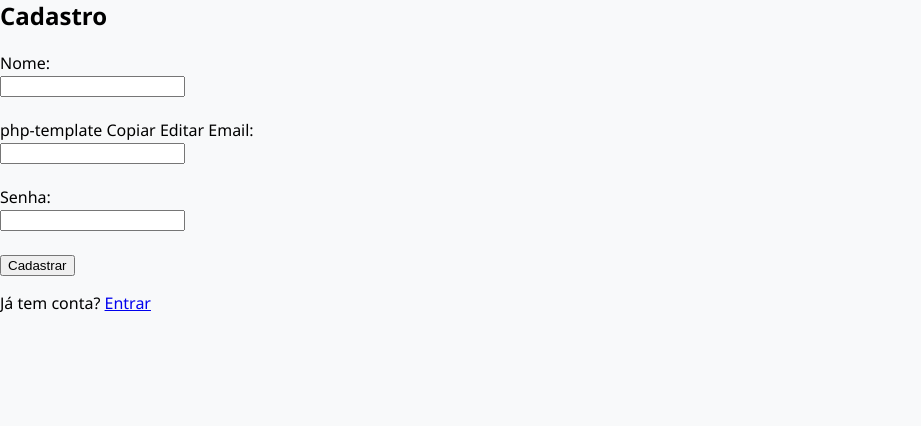
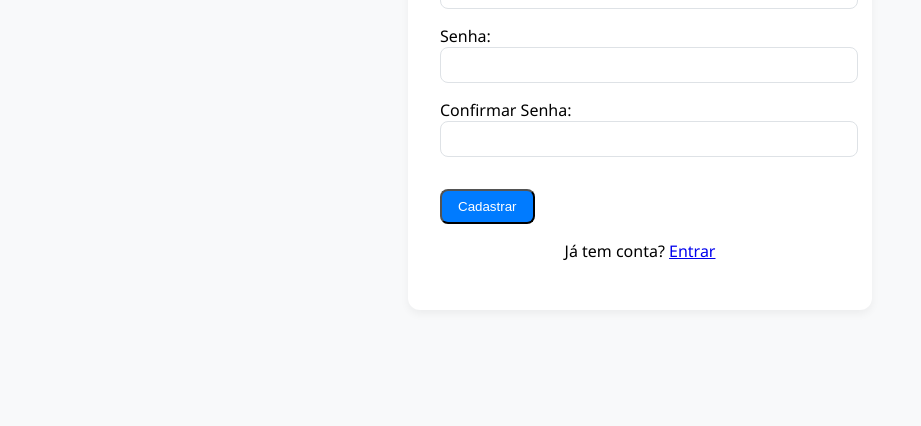
Before and after one commit to GustavoLarre/MOVBR, a Flask app: page /registro in a window 1280 px wide. Shown: the part 374-800 px from the top of the page, without its empty margins (0-921 px from the left). Run offline with Flask 3, Linux system fonts and the light colour scheme.

Commit message:
Quase Lá

```diff
--- a/movbr-flask/requirements.txt
+++ b/movbr-flask/requirements.txt
@@ -4,3 +4,4 @@ dnspython==2.4.2
 pandas==2.2.2
 flask-bcrypt==1.0.1
 flask-login==0.6.3
+requests==2.31.0
--- a/movbr-flask/static/css/style.css
+++ b/movbr-flask/static/css/style.css
@@ -1,3 +1,17 @@
+.nav-links a {
+  background-color: #e9ecef;
+  border: none;
+  padding: 0.5rem 1rem;
+  border-radius: 20px;
+  cursor: pointer;
+  font-size: 0.9rem;
+  text-decoration: none;
+  color: inherit;
+}
+
+.nav-links a:hover {
+  background-color: #ced4da;
+}
 body {
   margin: 0;
   font-family: "Segoe UI", sans-serif;
--- a/movbr-flask/templates/base.html
+++ b/movbr-flask/templates/base.html
@@ -1,9 +1,16 @@
 <!DOCTYPE html>
 <html lang="pt-br">
   <head>
+    <link
+      href="https://fonts.googleapis.com/css2?family=Material+Symbols+Outlined"
+      rel="stylesheet"
+    />
     <meta charset="UTF-8" />
     <title>{% block title %}MOVBR - TourMap{% endblock %}</title>
-    <link rel="stylesheet" href="{{ url_for('static', filename='css/style.css') }}" />
+    <link
+      rel="stylesheet"
+      href="{{ url_for('static', filename='css/style.css') }}"
+    />
     <link rel="stylesheet" href="https://unpkg.com/leaflet/dist/leaflet.css" />
     <script src="https://unpkg.com/leaflet/dist/leaflet.js"></script>
   </head>
@@ -11,10 +18,14 @@
     <header class="header">
       <h1 class="logo"><a href="{{ url_for('home') }}">MOVBR</a></h1>
 
-      <form method="get" class="search-box">
-        <input type="text" name="q" placeholder="Buscar ponto, parada ou rota..." />
+      <form method="get" action="{{ url_for('home') }}" class="search-box">
+        <input
+          type="text"
+          name="q"
+          placeholder="Buscar ponto, parada ou rota..."
+        />
         <button type="submit">
-          <img src="{{ url_for('static', filename='icons/search.svg') }}" alt="Buscar" />
+          <span class="material-symbols-outlined">search</span>
         </button>
       </form>
 
@@ -33,19 +44,16 @@
       </nav>
     </header>
 
-    {% with messages = get_flashed_messages(with_categories=true) %}
-      {% if messages %}
+    {% with messages = get_flashed_messages(with_categories=true) %} {% if
+    messages %}
     <ul class="flash-messages">
       {% for category, message in messages %}
       <li class="flash {{ category }}">{{ message }}</li>
       {% endfor %}
     </ul>
-      {% endif %}
-    {% endwith %}
+    {% endif %} {% endwith %}
 
-    <main>
-      {% block content %}{% endblock %}
-    </main>
+    <main>{% block content %}{% endblock %}</main>
 
     {% block scripts %}
     <script>
--- a/movbr-flask/templates/registro.html
+++ b/movbr-flask/templates/registro.html
@@ -1,17 +1,61 @@
-{% extends "base.html" %} {% block content %}
+{% extends "base.html" %} {% block title %}Cadastro{% endblock %} {% block
+content %}
 
-<h2>Cadastro</h2>
-<form method="post" class="form-auth">
-  <label for="nome">Nome:</label><br />
-  <input type="text" id="nome" name="nome" required /><br /><br />
-  php-template Copiar Editar
-  <label for="email">Email:</label><br />
-  <input type="email" id="email" name="email" required /><br /><br />
+<div class="card login-card">
+  <h2 class="form-title">Criar uma nova conta</h2>
+  <form method="post" class="form-auth" onsubmit="return validarFormulario();">
+    <div class="form-group">
+      <label for="nome">Nome:</label>
+      <input type="text" id="nome" name="nome" required class="form-input" />
+    </div>
+    <div class="form-group">
+      <label for="email">Email:</label>
+      <input type="email" id="email" name="email" required class="form-input" />
+    </div>
 
-  <label for="senha">Senha:</label><br />
-  <input type="password" id="senha" name="senha" required /><br /><br />
+    <div class="form-group">
+      <label for="senha">Senha:</label>
+      <input
+        type="password"
+        id="senha"
+        name="senha"
+        required
+        class="form-input"
+      />
+    </div>
 
-  <button type="submit">Cadastrar</button>
-</form>
-<p>Já tem conta? <a href="{{ url_for('login') }}">Entrar</a></p>
+    <div class="form-group">
+      <label for="confirmar_senha">Confirmar Senha:</label>
+      <input type="password" id="confirmar_senha" required class="form-input" />
+    </div>
+
+    <small id="erro-senha" style="color: red; display: none"></small>
+
+    <button type="submit" class="btn-detalhe">Cadastrar</button>
+  </form>
+  <p class="form-link">
+    Já tem conta? <a href="{{ url_for('login') }}">Entrar</a>
+  </p>
+</div>
+<script>
+  function validarFormulario() {
+    const senha = document.getElementById("senha").value;
+    const confirmar = document.getElementById("confirmar_senha").value;
+    const erro = document.getElementById("erro-senha");
+    const senhaForte = /^(?=.*[A-Za-z])(?=.*\d)[A-Za-z\d]{8,}$/;
+    if (senha !== confirmar) {
+      erro.textContent = "As senhas não coincidem.";
+      erro.style.display = "block";
+      return false;
+    }
+    if (!senhaForte.test(senha)) {
+      erro.textContent =
+        "A senha deve ter no mínimo 8 caracteres, incluindo letras e números.";
+      erro.style.display = "block";
+      return false;
+    }
+    erro.style.display = "none";
+    return true;
+  }
+</script>
 {% endblock %}
```
Also changed, not shown: movbr-flask/import_osm_paradas.py (added, +81 -0 lines). Lines whose indentation alone changed are shown as unchanged.
